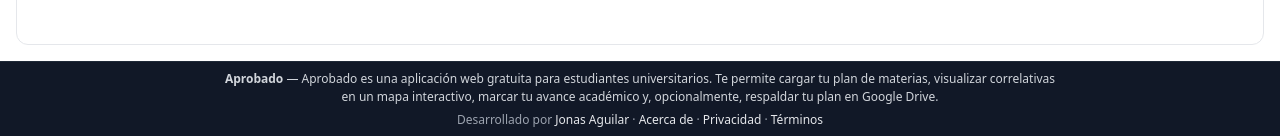
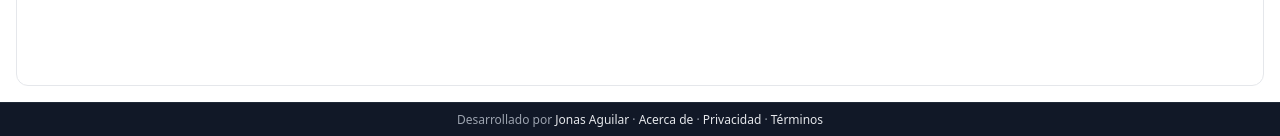
Before and after one commit to LordReborn/aprobado, a React (Vite) app: page /editor/listado in a window 1280 px wide. Shown: the part 661-797 px from the top of the page. Built offline with nearby package versions, Linux system fonts and the light colour scheme; no server answers.

Commit message:
remove desc footer

```diff
--- a/src/components/AppSiteFooter.tsx
+++ b/src/components/AppSiteFooter.tsx
@@ -1,23 +1,20 @@
-import { Link } from 'react-router-dom';
-import { APP_DESCRIPTION, APP_NAME, DEVELOPER_NAME, DEVELOPER_URL } from '../content/site';
-import { paths } from '../routes/paths';
+import { Link } from "react-router-dom";
+import { DEVELOPER_NAME, DEVELOPER_URL } from "../content/site";
+import { paths } from "../routes/paths";
 
 export function AppSiteFooter() {
   return (
     <footer className="app-signature">
-      <p className="app-signature-purpose">
-        <strong>{APP_NAME}</strong> — {APP_DESCRIPTION}
-      </p>
       <p className="app-signature-links">
-        Desarrollado por{' '}
+        Desarrollado por{" "}
         <a href={DEVELOPER_URL} target="_blank" rel="noopener noreferrer">
           {DEVELOPER_NAME}
         </a>
-        {' · '}
+        {" · "}
         <Link to={paths.about}>Acerca de</Link>
-        {' · '}
+        {" · "}
         <Link to={paths.privacy}>Privacidad</Link>
-        {' · '}
+        {" · "}
         <Link to={paths.terms}>Términos</Link>
       </p>
     </footer>
```
